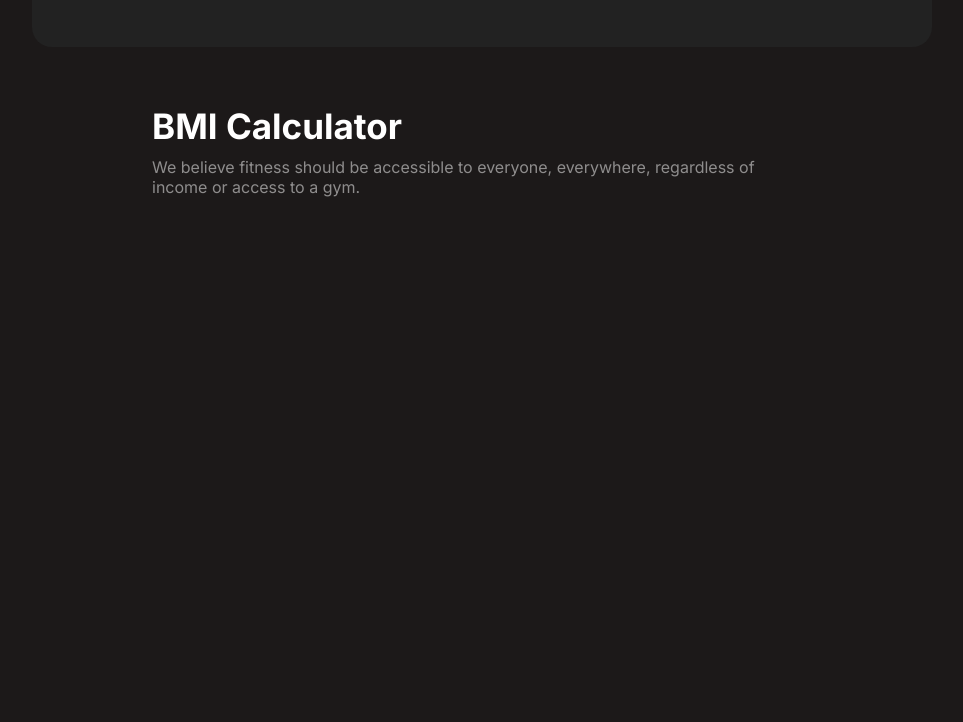
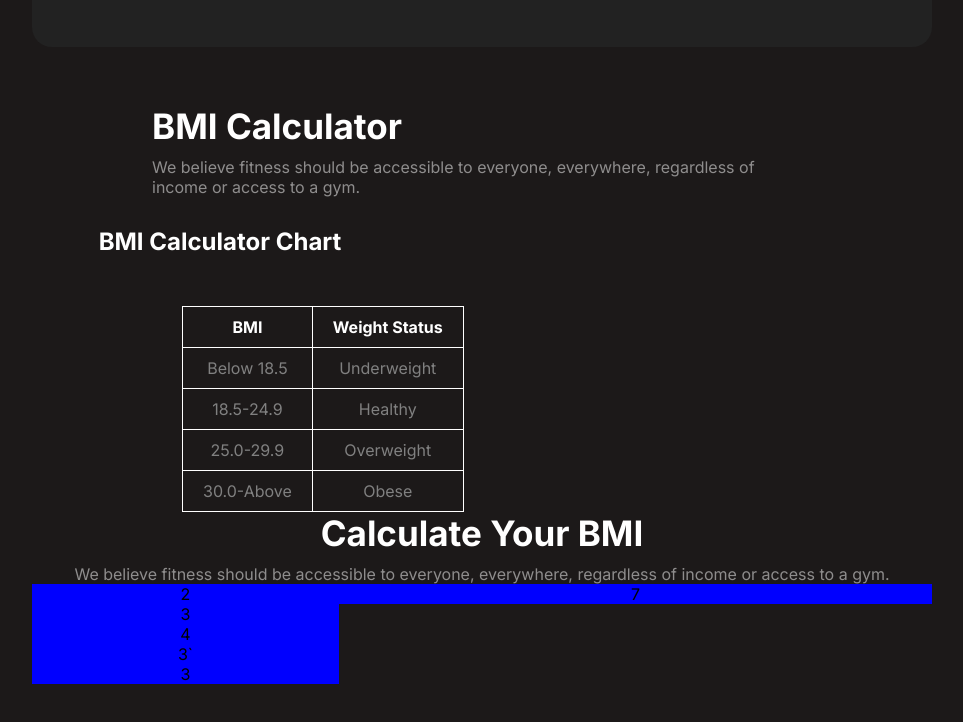
Before and after one commit to fauzia789/Assignment-2, a plain HTML site: page index.html in a window 1280 px wide. Shown: the part 1793-2515 px from the top of the page, without its empty margins (158-1121 px from the left). Before the commit the page ends 2048 px from the top, so only its background shows below. Drawn offline with Linux system fonts and the light colour scheme; a web font is replaced by a local one.

Commit message:
added table

```diff
--- a/index.html
+++ b/index.html
@@ -128,6 +128,49 @@
       <h1>BMI Calculator</h1>
       <p>We believe fitness should be accessible to everyone, everywhere, regardless of income or access to a gym.</p>
     </div>
+    <div class="bmi-math">
+  <div class="bmi-cal">
+<h1>BMI Calculator Chart</h1>
+<div class="tab">
+  <table><tr>
+    <th>BMI </th>
+    <th>Weight Status </th>
+  </tr>
+<tr>
+  <td>Below 18.5</td>
+  <td>Underweight</td>
+</tr>
+<tr>
+  <td>18.5-24.9</td>
+  <td>Healthy</td>
+</tr>
+<tr>
+  <td>25.0-29.9</td>
+  <td>Overweight</td>
+</tr>
+<tr>
+  <td>30.0-Above</td>
+  <td>Obese</td>
+</tr>
+
+</table>
+
+
+</div>
+  </div>
+  <div class="bmi-chart">
+    <h1>Calculate Your BMI</h1>
+    <p>We believe fitness should be accessible to everyone, everywhere, regardless of income or access to a gym. </p>
+    <div class="bmi-tb">
+    <div class="item1">2</div>
+    <div class="item2">7</div>
+    <div class="item1">3</div>
+    <div class="item1">4</div>
+    <div class="item1">3`</div>
+    <div class="item1">3</div>
+    </div>
+  </div>
+    </div>
       </section>
     </main>
   </body>
--- a/style.css
+++ b/style.css
@@ -225,3 +225,37 @@ margin: 30px 120px;
     opacity: 0.5;
     margin-top: 10px;
 }
+.bmi-cal h1{
+    font-size: 24px;
+    margin-right: 524px;
+}
+.tab{
+    margin-top: 50px;
+  margin-left: 150px;
+}
+th{
+    color: white;
+}
+td{
+    color: gray;
+}
+table , td, th{
+    border: 1px solid white;
+border-collapse: collapse;
+padding: 10px 20px;
+}
+.bmi-tb{
+    display: grid;
+    grid-template-columns: 1fr,2;
+
+}
+.item1{
+   grid-column-start: 1;
+    grid-column-end: 2;
+    background-color: blue;
+}
+.item2{
+    grid-column-start: 2;
+    grid-column-end: 4;
+    background-color: blue;
+}
```
